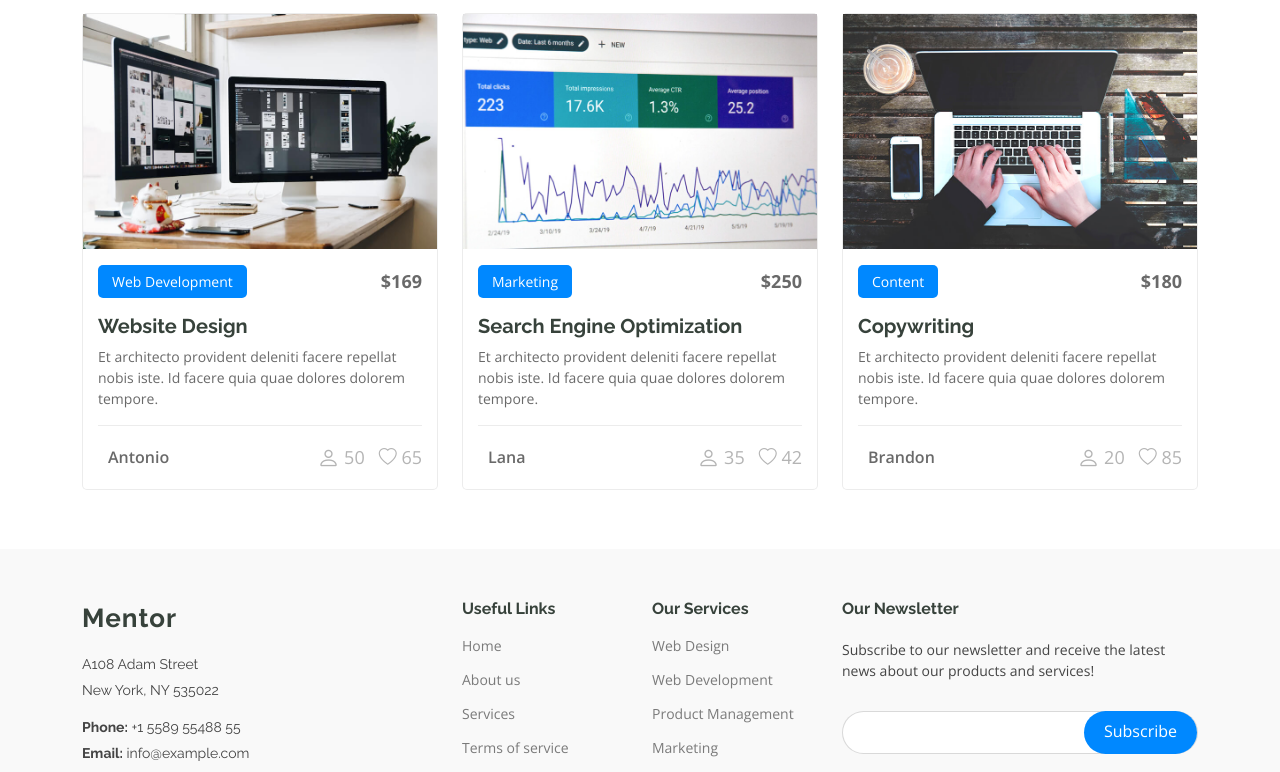
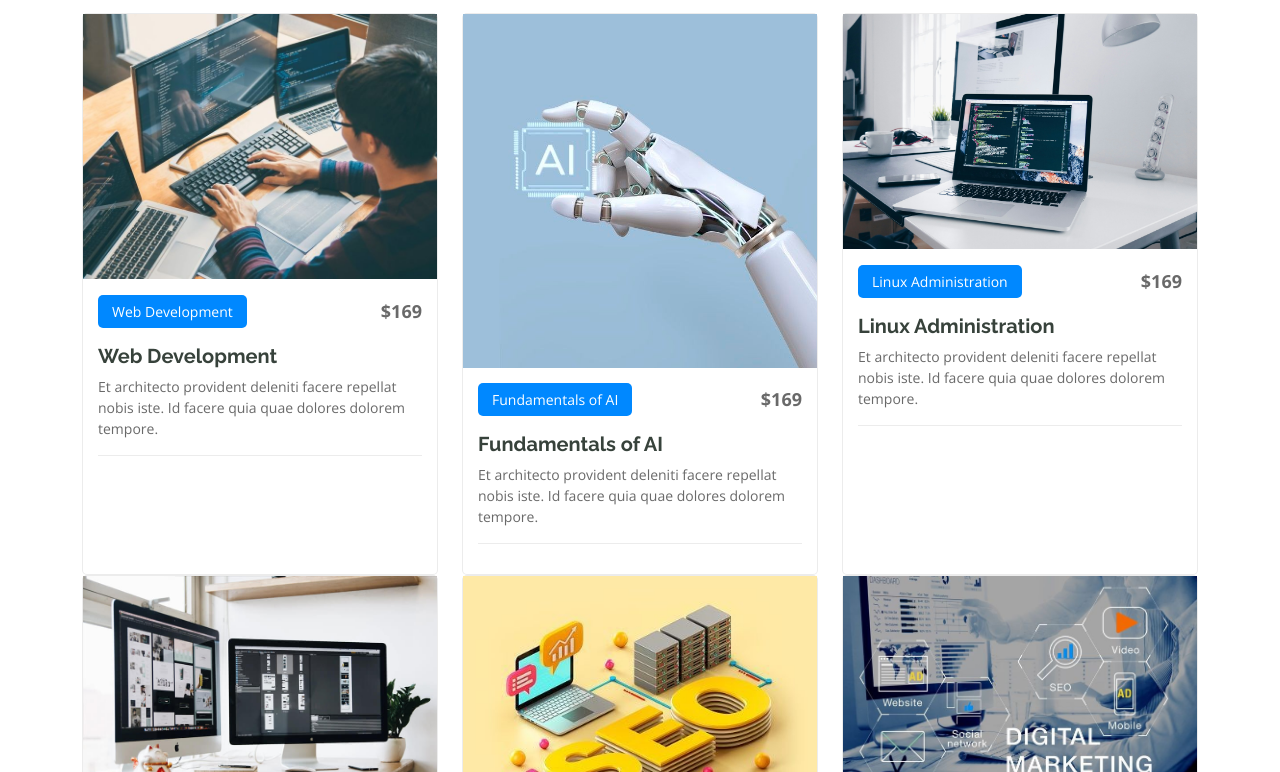
Before and after one commit to BlessingLuphahla/mentorship-website, a plain HTML site: page courses.html in a window 1280 px wide. Shown: the part 488-1260 px from the top of the page. Drawn offline with nearby package versions, Linux system fonts and the light colour scheme.

Commit message:
files update

```diff
--- a/courses.html
+++ b/courses.html
@@ -15,7 +15,9 @@
   <!-- Fonts -->
   <link href="https://fonts.googleapis.com" rel="preconnect">
   <link href="https://fonts.gstatic.com" rel="preconnect" crossorigin>
-  <link href="https://fonts.googleapis.com/css2?family=Open+Sans:ital,wght@0,300;0,400;0,500;0,600;0,700;0,800;1,300;1,400;1,500;1,600;1,700;1,800&family=Poppins:ital,wght@0,100;0,200;0,300;0,400;0,500;0,600;0,700;0,800;0,900;1,100;1,200;1,300;1,400;1,500;1,600;1,700;1,800;1,900&family=Raleway:ital,wght@0,100;0,200;0,300;0,400;0,500;0,600;0,700;0,800;0,900;1,100;1,200;1,300;1,400;1,500;1,600;1,700;1,800;1,900&display=swap" rel="stylesheet">
+  <link
+    href="https://fonts.googleapis.com/css2?family=Open+Sans:ital,wght@0,300;0,400;0,500;0,600;0,700;0,800;1,300;1,400;1,500;1,600;1,700;1,800&family=Poppins:ital,wght@0,100;0,200;0,300;0,400;0,500;0,600;0,700;0,800;0,900;1,100;1,200;1,300;1,400;1,500;1,600;1,700;1,800;1,900&family=Raleway:ital,wght@0,100;0,200;0,300;0,400;0,500;0,600;0,700;0,800;0,900;1,100;1,200;1,300;1,400;1,500;1,600;1,700;1,800;1,900&display=swap"
+    rel="stylesheet">
 
   <!-- Vendor CSS Files -->
   <link href="assets/vendor/bootstrap/css/bootstrap.min.css" rel="stylesheet">
@@ -75,7 +77,9 @@
           <div class="row d-flex justify-content-center text-center">
             <div class="col-lg-8">
               <h1>Courses</h1>
-              <p class="mb-0">Odio et unde deleniti. Deserunt numquam exercitationem. Officiis quo odio sint voluptas consequatur ut a odio voluptatem. Sit dolorum debitis veritatis natus dolores. Quasi ratione sint. Sit quaerat ipsum dolorem.</p>
+              <p class="mb-0">Odio et unde deleniti. Deserunt numquam exercitationem. Officiis quo odio sint voluptas
+                consequatur ut a odio voluptatem. Sit dolorum debitis veritatis natus dolores. Quasi ratione sint. Sit
+                quaerat ipsum dolorem.</p>
             </div>
           </div>
         </div>
@@ -97,83 +101,120 @@
 
         <div class="row">
 
+
+          <div class="col-lg-4 col-md-6 d-flex align-items-stretch" data-aos="zoom-in" data-aos-delay="100">
+            <div class="course-item">
+              <img src="assets/img/web dev.jpg" class="img-fluid" alt="...">
+              <div class="course-content">
+                <div class="d-flex justify-content-between align-items-center mb-3">
+                  <p class="category">Web Development</p>
+                  <p class="price">$169</p>
+                </div>
+                <h3><a href="course-details.html">Web Development</a></h3>
+                <p class="description">Et architecto provident deleniti facere repellat nobis iste. Id facere quia quae
+                  dolores dolorem tempore.</p>
+                <div class="trainer d-flex justify-content-between align-items-center">
+                </div>
+              </div>
+            </div>
+          </div> <!-- End Course Item-->
+
+
+          <div class="col-lg-4 col-md-6 d-flex align-items-stretch" data-aos="zoom-in" data-aos-delay="100">
+            <div class="course-item">
+              <img src="assets/img/ai.jpg" class="img-fluid" alt="...">
+              <div class="course-content">
+                <div class="d-flex justify-content-between align-items-center mb-3">
+                  <p class="category">Fundamentals of AI</p>
+                  <p class="price">$169</p>
+                </div>
+                <h3><a href="course-details.html">Fundamentals of AI</a></h3>
+                <p class="description">Et architecto provident deleniti facere repellat nobis iste. Id facere quia quae
+                  dolores dolorem tempore.</p>
+                <div class="trainer d-flex justify-content-between align-items-center">
+                </div>
+              </div>
+            </div>
+          </div> <!-- End Course Item-->
+
+
+
+
+          <div class="col-lg-4 col-md-6 d-flex align-items-stretch" data-aos="zoom-in" data-aos-delay="100">
+            <div class="course-item">
+              <img src="assets/img/linux dist.jpg" class="img-fluid" alt="...">
+              <div class="course-content">
+                <div class="d-flex justify-content-between align-items-center mb-3">
+                  <p class="category">Linux Administration</p>
+                  <p class="price">$169</p>
+                </div>
+                <h3><a href="course-details.html">Linux Administration</a></h3>
+                <p class="description">Et architecto provident deleniti facere repellat nobis iste. Id facere quia quae
+                  dolores dolorem tempore.</p>
+                <div class="trainer d-flex justify-content-between align-items-center">
+                </div>
+              </div>
+            </div>
+          </div> <!-- End Course Item-->
+
+
+
+
           <div class="col-lg-4 col-md-6 d-flex align-items-stretch" data-aos="zoom-in" data-aos-delay="100">
             <div class="course-item">
               <img src="assets/img/course-1.jpg" class="img-fluid" alt="...">
               <div class="course-content">
                 <div class="d-flex justify-content-between align-items-center mb-3">
-                  <p class="category">Web Development</p>
+                  <p class="category">Graphic Designing</p>
                   <p class="price">$169</p>
                 </div>
-
-                <h3><a href="course-details.html">Website Design</a></h3>
-                <p class="description">Et architecto provident deleniti facere repellat nobis iste. Id facere quia quae dolores dolorem tempore.</p>
+                <h3><a href="course-details.html">Graphic Designing</a></h3>
+                <p class="description">Et architecto provident deleniti facere repellat nobis iste. Id facere quia quae
+                  dolores dolorem tempore.</p>
                 <div class="trainer d-flex justify-content-between align-items-center">
-                  <div class="trainer-profile d-flex align-items-center">
-                    <img src="assets/img/trainers/trainer-1-2.jpg" class="img-fluid" alt="">
-                    <a href="" class="trainer-link">Antonio</a>
-                  </div>
-                  <div class="trainer-rank d-flex align-items-center">
-                    <i class="bi bi-person user-icon"></i>&nbsp;50
-                    &nbsp;&nbsp;
-                    <i class="bi bi-heart heart-icon"></i>&nbsp;65
-                  </div>
                 </div>
               </div>
             </div>
           </div> <!-- End Course Item-->
 
-          <div class="col-lg-4 col-md-6 d-flex align-items-stretch mt-4 mt-md-0" data-aos="zoom-in" data-aos-delay="200">
+          <div class="col-lg-4 col-md-6 d-flex align-items-stretch mt-4 mt-md-0" data-aos="zoom-in"
+            data-aos-delay="200">
             <div class="course-item">
-              <img src="assets/img/course-2.jpg" class="img-fluid" alt="...">
+              <img src="assets/img/seo.jpg" class="img-fluid" alt="...">
               <div class="course-content">
                 <div class="d-flex justify-content-between align-items-center mb-3">
-                  <p class="category">Marketing</p>
+                  <p class="category">Search Engine Optimization</p>
                   <p class="price">$250</p>
                 </div>
-
                 <h3><a href="course-details.html">Search Engine Optimization</a></h3>
-                <p class="description">Et architecto provident deleniti facere repellat nobis iste. Id facere quia quae dolores dolorem tempore.</p>
+                <p class="description">Et architecto provident deleniti facere repellat nobis iste. Id facere quia quae
+                  dolores dolorem tempore.</p>
                 <div class="trainer d-flex justify-content-between align-items-center">
-                  <div class="trainer-profile d-flex align-items-center">
-                    <img src="assets/img/trainers/trainer-2-2.jpg" class="img-fluid" alt="">
-                    <a href="" class="trainer-link">Lana</a>
-                  </div>
-                  <div class="trainer-rank d-flex align-items-center">
-                    <i class="bi bi-person user-icon"></i>&nbsp;35
-                    &nbsp;&nbsp;
-                    <i class="bi bi-heart heart-icon"></i>&nbsp;42
-                  </div>
                 </div>
               </div>
             </div>
           </div> <!-- End Course Item-->
 
-          <div class="col-lg-4 col-md-6 d-flex align-items-stretch mt-4 mt-lg-0" data-aos="zoom-in" data-aos-delay="300">
+          <div class="col-lg-4 col-md-6 d-flex align-items-stretch mt-4 mt-lg-0" data-aos="zoom-in"
+            data-aos-delay="300">
             <div class="course-item">
-              <img src="assets/img/course-3.jpg" class="img-fluid" alt="...">
+              <img src="assets/img/dig_mark.jpg" class="img-fluid" alt="...">
               <div class="course-content">
                 <div class="d-flex justify-content-between align-items-center mb-3">
-                  <p class="category">Content</p>
+                  <p class="category">Digital Marketing</p>
                   <p class="price">$180</p>
                 </div>
 
-                <h3><a href="course-details.html">Copywriting</a></h3>
-                <p class="description">Et architecto provident deleniti facere repellat nobis iste. Id facere quia quae dolores dolorem tempore.</p>
+                <h3><a href="course-details.html">Digital Marketing</a></h3>
+                <p class="description">Et architecto provident deleniti facere repellat nobis iste. Id facere quia quae
+                  dolores dolorem tempore.</p>
                 <div class="trainer d-flex justify-content-between align-items-center">
-                  <div class="trainer-profile d-flex align-items-center">
-                    <img src="assets/img/trainers/trainer-3-2.jpg" class="img-fluid" alt="">
-                    <a href="" class="trainer-link">Brandon</a>
-                  </div>
-                  <div class="trainer-rank d-flex align-items-center">
-                    <i class="bi bi-person user-icon"></i>&nbsp;20
-                    &nbsp;&nbsp;
-                    <i class="bi bi-heart heart-icon"></i>&nbsp;85
-                  </div>
+
                 </div>
               </div>
             </div>
           </div> <!-- End Course Item-->
+
 
         </div>
 
@@ -182,6 +223,7 @@
     </section><!-- /Courses Section -->
 
   </main>
+
 
   <footer id="footer" class="footer position-relative light-background">
 
@@ -193,19 +235,19 @@
           </a>
           <div class="footer-contact pt-3">
             <p>A108 Adam Street</p>
-            <p>New York, NY 535022</p>
-            <p class="mt-3"><strong>Phone:</strong> <span>+1 5589 55488 55</span></p>
+            <p>Bulawayo ,Zimbabwe</p>
+            <p class="mt-3"><strong>Phone:</strong> <span>+263 78 879 3302</span></p>
             <p><strong>Email:</strong> <span>info@example.com</span></p>
           </div>
-          <div class="social-links d-flex mt-4">
+          <!-- <div class="social-links d-flex mt-4">
             <a href=""><i class="bi bi-twitter-x"></i></a>
             <a href=""><i class="bi bi-facebook"></i></a>
             <a href=""><i class="bi bi-instagram"></i></a>
             <a href=""><i class="bi bi-linkedin"></i></a>
-          </div>
+          </div> -->
         </div>
 
-        <div class="col-lg-2 col-md-3 footer-links">
+        <!-- <div class="col-lg-2 col-md-3 footer-links">
           <h4>Useful Links</h4>
           <ul>
             <li><a href="#">Home</a></li>
@@ -214,9 +256,9 @@
             <li><a href="#">Terms of service</a></li>
             <li><a href="#">Privacy policy</a></li>
           </ul>
-        </div>
+        </div> -->
 
-        <div class="col-lg-2 col-md-3 footer-links">
+        <!-- <div class="col-lg-2 col-md-3 footer-links">
           <h4>Our Services</h4>
           <ul>
             <li><a href="#">Web Design</a></li>
@@ -225,7 +267,7 @@
             <li><a href="#">Marketing</a></li>
             <li><a href="#">Graphic Design</a></li>
           </ul>
-        </div>
+        </div> -->
 
         <div class="col-lg-4 col-md-12 footer-newsletter">
           <h4>Our Newsletter</h4>
@@ -248,14 +290,15 @@
         <!-- You can delete the links only if you've purchased the pro version. -->
         <!-- Licensing information: https://bootstrapmade.com/license/ -->
         <!-- Purchase the pro version with working PHP/AJAX contact form: [buy-url] -->
-        Designed by <a href="https://bootstrapmade.com/">BootstrapMade</a>
+        Designed by <a href="https://pakama.co.zw/">Pakama</a>
       </div>
     </div>
 
   </footer>
 
   <!-- Scroll Top -->
-  <a href="#" id="scroll-top" class="scroll-top d-flex align-items-center justify-content-center"><i class="bi bi-arrow-up-short"></i></a>
+  <a href="#" id="scroll-top" class="scroll-top d-flex align-items-center justify-content-center"><i
+      class="bi bi-arrow-up-short"></i></a>
 
   <!-- Preloader -->
   <div id="preloader"></div>
```
Also changed, not shown: about.html (+10 -9 lines), contact.html (+10 -9 lines), course-details.html (+10 -9 lines), events.html (+10 -9 lines), index.html (+14 -16 lines), pricing.html (+10 -9 lines), starter-page.html (+10 -9 lines), trainers.html (+10 -9 lines), assets/img/ai.jpg (added), assets/img/dig_mark.jpg (added), assets/img/linux dist.jpg (added), assets/img/seo.jpg (added), assets/img/web dev.jpg (added).
